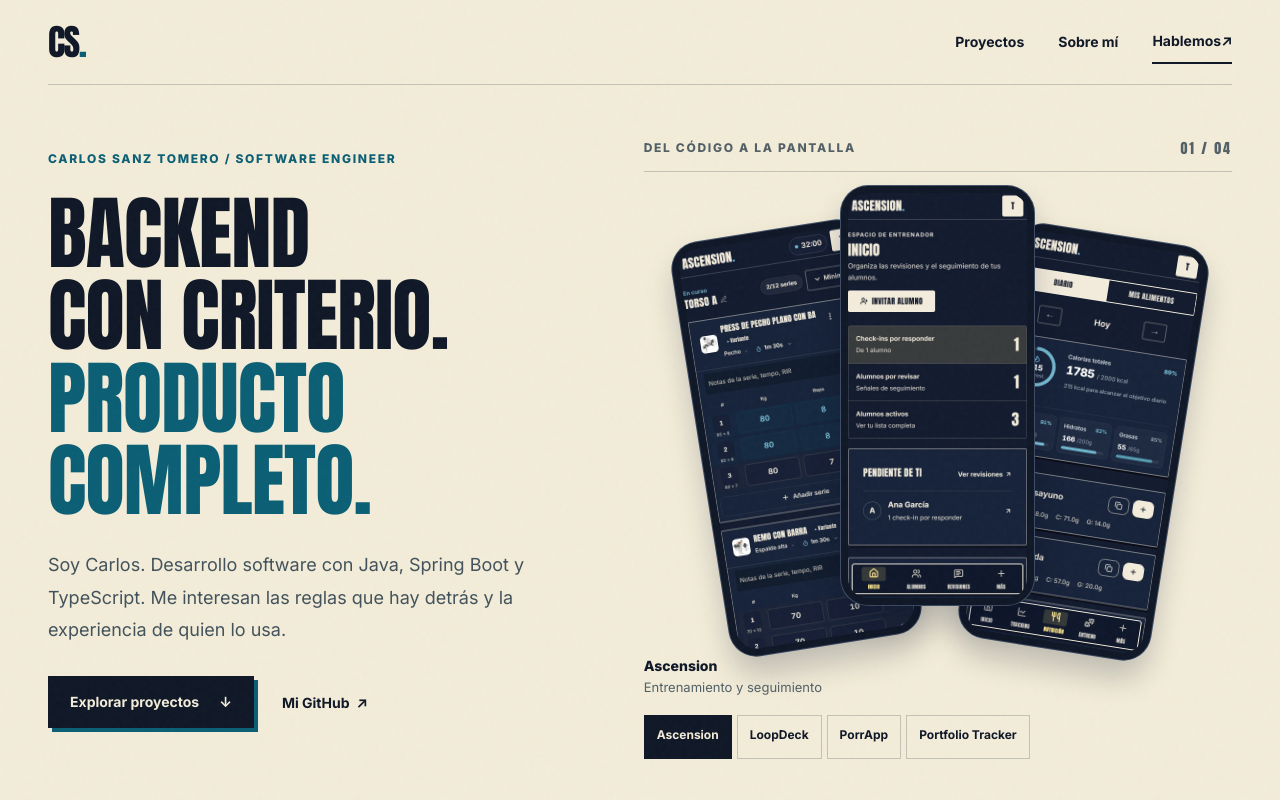
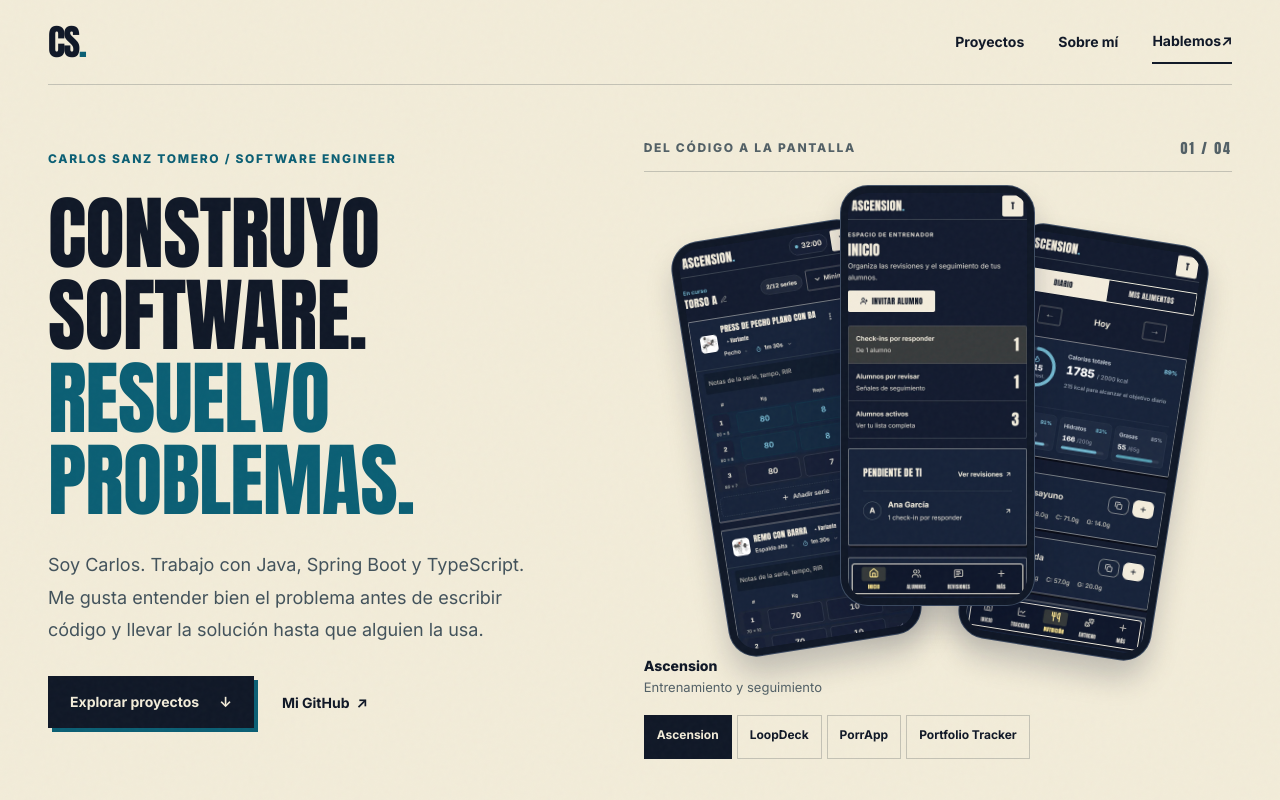
Before and after one commit to RaclosDev/raclosdev.github.io, a plain HTML site: page index.html in a window 1280 px wide. Shown: the top 800 px of the page. Drawn offline with Linux system fonts and the light colour scheme.

Commit message:
content: nuevo titular de portada «Construyo software. Resuelvo problemas.» (#7)

```diff
--- a/index.html
+++ b/index.html
@@ -13,7 +13,7 @@
     <link rel="canonical" href="https://raclosdev.github.io/" />
     <meta
       property="og:title"
-      content="Carlos Sanz · Backend con criterio. Producto completo."
+      content="Carlos Sanz · Construyo software. Resuelvo problemas."
     />
     <meta
       property="og:description"
@@ -28,7 +28,7 @@
     />
     <meta
       property="og:image:alt"
-      content="Carlos Sanz Tomero: backend con criterio, producto completo."
+      content="Carlos Sanz Tomero: construyo software, resuelvo problemas."
     />
     <meta name="twitter:card" content="summary_large_image" />
     <link rel="icon" href="assets/favicon.svg" type="image/svg+xml" />
@@ -63,12 +63,12 @@
         <div class="hero-copy">
           <p class="eyebrow">CARLOS SANZ TOMERO / SOFTWARE ENGINEER</p>
           <h1 id="hero-title">
-            BACKEND<br />CON CRITERIO.<br /><span>PRODUCTO<br />COMPLETO.</span>
+            CONSTRUYO<br />SOFTWARE.<br /><span>RESUELVO<br />PROBLEMAS.</span>
           </h1>
           <p class="intro">
-            Soy Carlos. Desarrollo software con Java, Spring Boot y TypeScript.
-            Me interesan las reglas que hay detrás y la experiencia de quien lo
-            usa.
+            Soy Carlos. Trabajo con Java, Spring Boot y TypeScript. Me gusta
+            entender bien el problema antes de escribir código y llevar la
+            solución hasta que alguien la usa.
           </p>
           <div class="hero-actions">
             <a class="button" href="#proyectos"
```
Also changed, not shown: assets/social.jpg.
